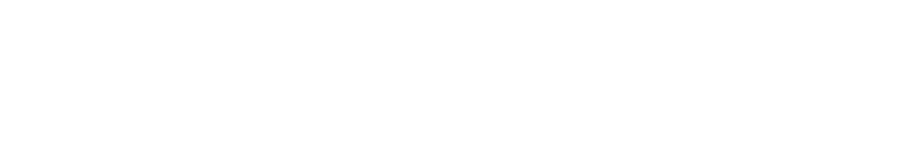
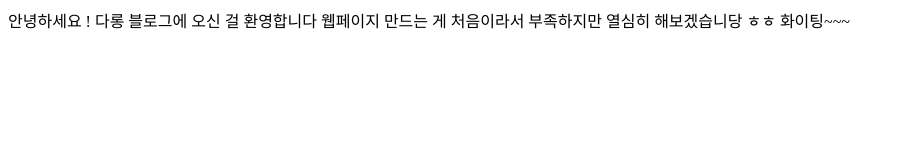
Before and after one commit to ohchannah/hannahcho, a plain HTML site: page index.html in a window 1280 px wide. Shown: the whole page, without its empty margins (0-904 px from the left). Drawn offline with Linux system fonts and the light colour scheme.

Commit message:
첫 마디

```diff
--- a/index.html
+++ b/index.html
@@ -3,4 +3,10 @@
 <head>
 	<title>Darong blog</title>
 </head>
-<body></body>
+<body>
+	안녕하세요 !
+	다롱 블로그에 오신 걸 환영합니다
+	웹페이지 만드는 게 처음이라서 부족하지만
+	열심히 해보겠습니당 ㅎㅎ
+	화이팅~~~
+</body>
```
